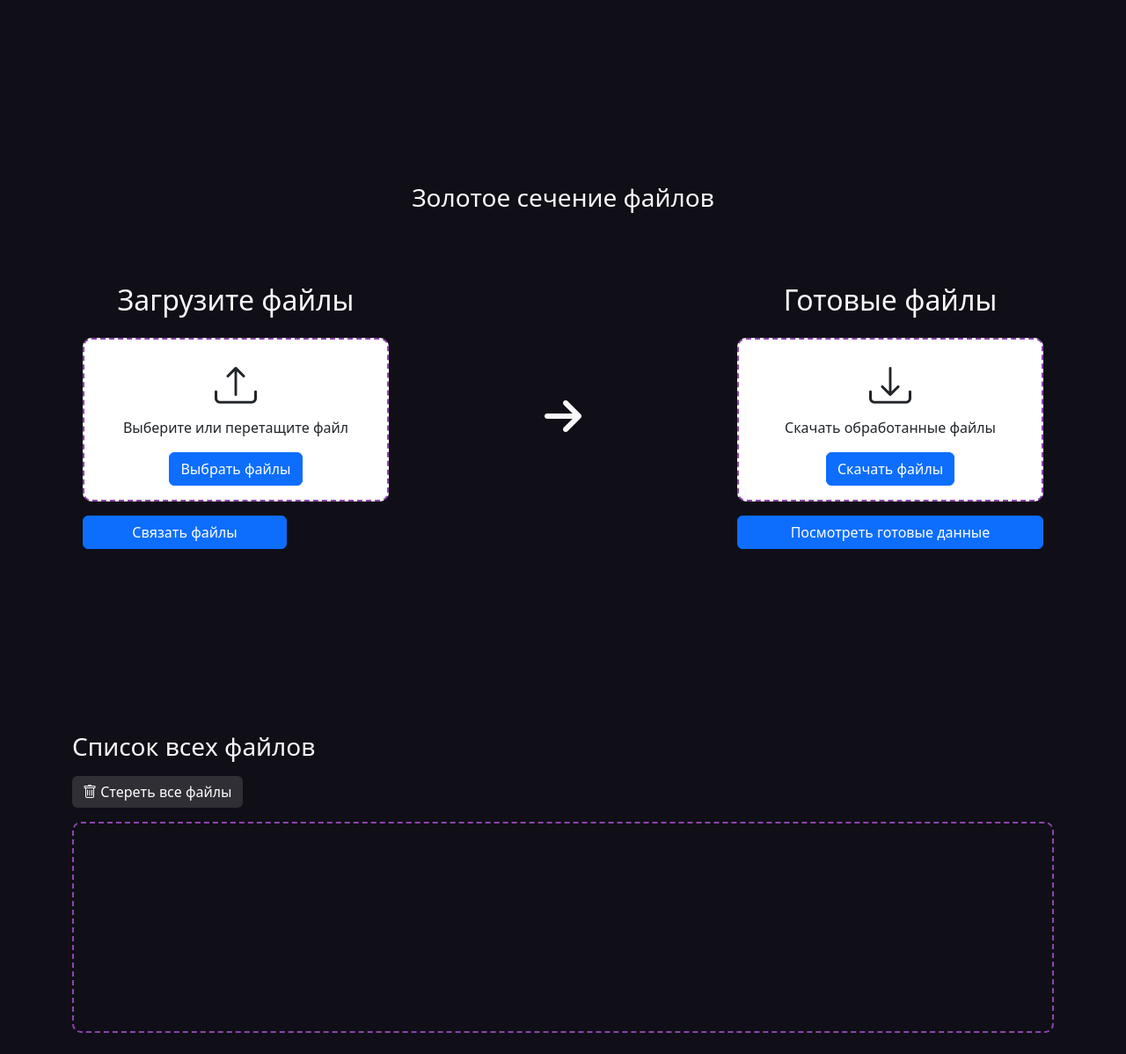
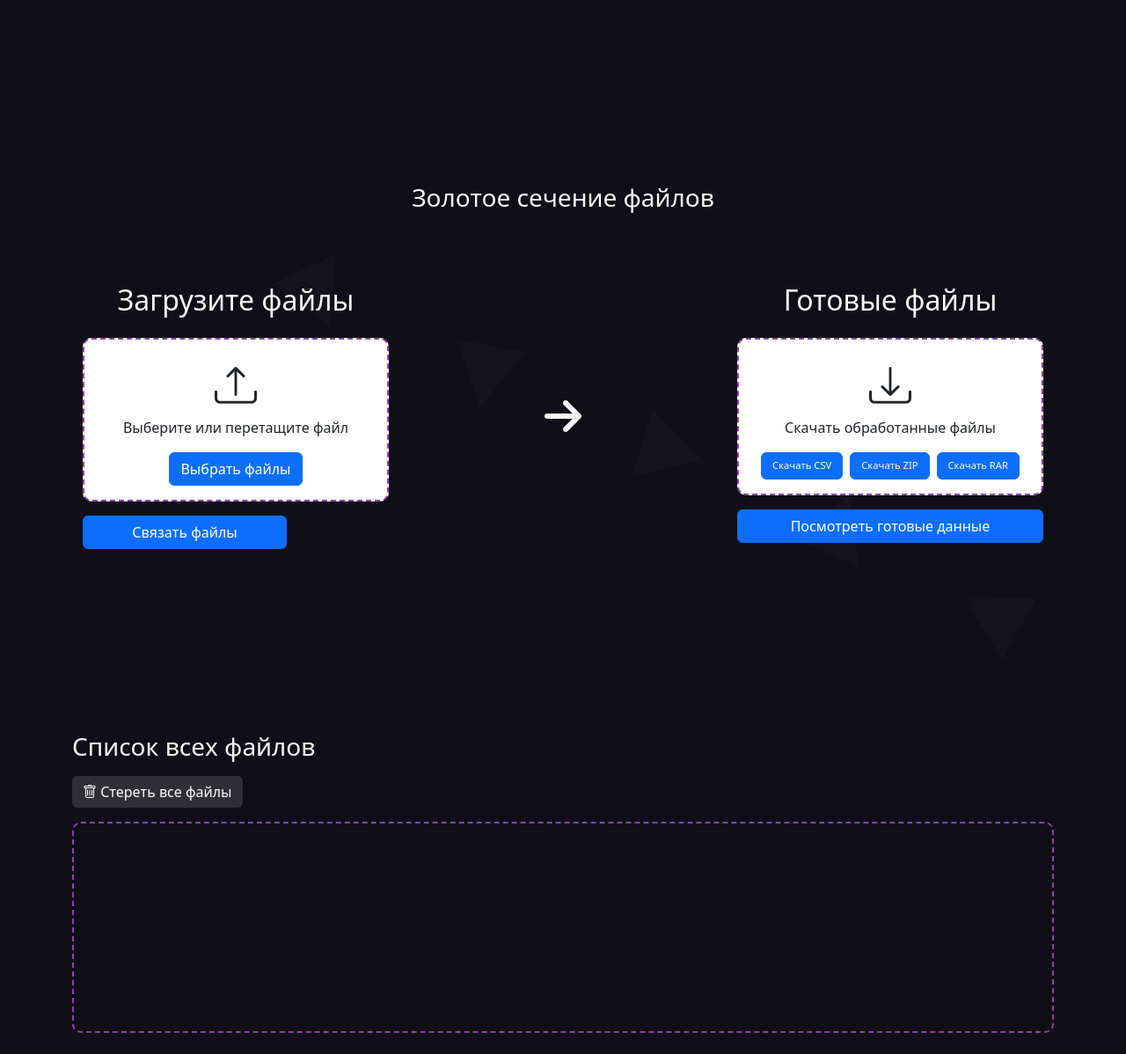
Before and after one commit to Grtop/T1_hackathon, a FastAPI app: page / in a window 1280 px wide. Shown: the whole page at 88% size. Run offline with FastAPI, Linux system fonts and the light colour scheme; data that the repository does not hold is empty; some libraries are stand-ins or nearby versions.

Commit message:
new index.html and css

```diff
--- a/static/css/index_style.css
+++ b/static/css/index_style.css
@@ -1,6 +1,60 @@
+/* Добавить в начало файла */
+.triangles-container {
+    position: fixed;
+    top: 0;
+    left: 0;
+    width: 100%;
+    height: 100%;
+    overflow: hidden;
+    z-index: -1;
+    pointer-events: none;
+}
+
+.triangle {
+    position: absolute;
+    width: 0;
+    height: 0;
+    border-left: 40px solid transparent;
+    border-right: 40px solid transparent;
+    border-bottom: 70px solid rgba(255, 255, 255, 0.02);
+    animation: fallDown 20s linear infinite;
+}
+
+.triangle:nth-child(1) { left: 10%; animation-delay: 0s; }
+.triangle:nth-child(2) { left: 25%; animation-delay: -2s; }
+.triangle:nth-child(3) { left: 40%; animation-delay: -4s; }
+.triangle:nth-child(4) { left: 55%; animation-delay: -6s; }
+.triangle:nth-child(5) { left: 70%; animation-delay: -8s; }
+.triangle:nth-child(6) { left: 85%; animation-delay: -10s; }
+.triangle:nth-child(7) { left: 15%; animation-delay: -12s; }
+.triangle:nth-child(8) { left: 30%; animation-delay: -14s; }
+.triangle:nth-child(9) { left: 45%; animation-delay: -16s; }
+.triangle:nth-child(10) { left: 60%; animation-delay: -18s; }
+
+@keyframes fallDown {
+    0% {
+        transform: translateY(-100px) rotate(0deg);
+        opacity: 0;
+    }
+    10% {
+        opacity: 1;
+    }
+    90% {
+        opacity: 1;
+    }
+    100% {
+        transform: translateY(100vh) rotate(360deg);
+        opacity: 0;
+    }
+}
+
 /* Основной стиль для body */
 body {
     background-color: #100F17; /* Цвет фона */
+    position: relative;
+    min-height: 100vh;
+    margin: 0;
+    overflow-x: hidden;
 }
 
 /* Стиль для бейджа */
--- a/templates/index.html
+++ b/templates/index.html
@@ -12,6 +12,13 @@
     <link rel="icon" href="/static/img/ico/ico.png" type="image/png">
 </head>
 <body>
+    <div class="triangles-container"></div>
+        <div class="triangle"></div>
+        <div class="triangle"></div>
+        <div class="triangle"></div>
+        <div class="triangle"></div>
+        <div class="triangle"></div>
+    </div>
 <p></p>
 <p></p>
 <p></p>
@@ -61,9 +68,17 @@
                 <div class="card-body text-center">
                     <i class="bi bi-download fa-3x mb-3"></i>
                     <p>Скачать обработанные файлы</p>
-                    <button type="button" class="btn btn-primary" id="downloadBtn">
-                        Скачать файлы
-                    </button>
+                    <div class="d-flex justify-content-center">
+                        <button type="button" class="btn btn-primary me-2" id="downloadCsvBtn" style="font-size: 0.7em;">
+                            Скачать CSV
+                        </button>
+                        <button type="button" class="btn btn-primary me-2" id="downloadZipBtn" style="font-size: 0.7em;">
+                            Скачать ZIP
+                        </button>
+                        <button type="button" class="btn btn-primary" id="downloadRarBtn" style="font-size: 0.7em;">
+                            Скачать RAR
+                        </button>
+                    </div>
                 </div>
             </div>
             <div class="mt-3">
```
